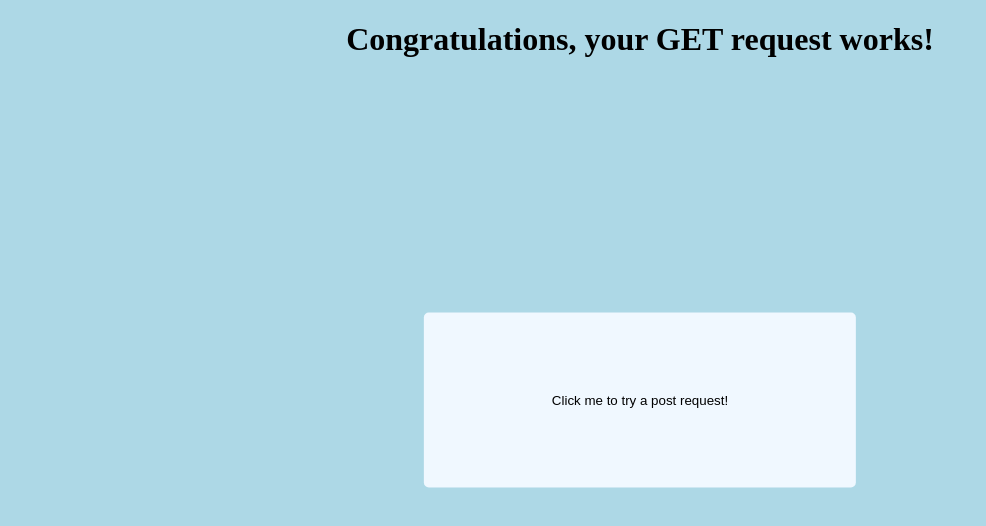
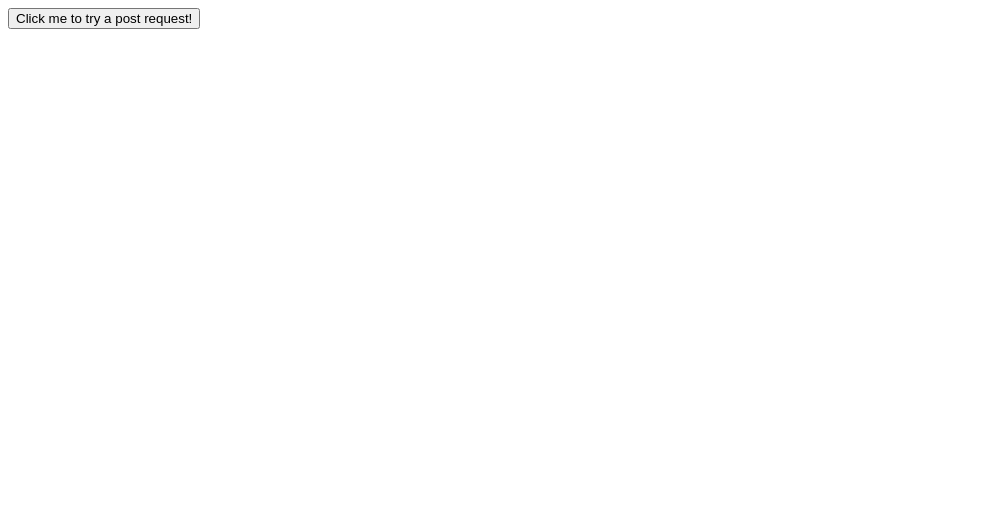
Before and after one commit to bobburgurs/js3, a website: page index.html in a window 1280 px wide. Shown: the whole page, without its empty margins (0-986 px from the left). Drawn offline with Linux system fonts and the light colour scheme.

Commit message:
Update index.html

```diff
--- a/index.html
+++ b/index.html
@@ -1,35 +1,3 @@
-<!DOCTYPE html>
-<html lang="en">
-  <head>
-    <meta charset="utf-8" />
-    <meta name="viewport" content="width=device-width, initial-scale=1" />
-    <title>Main Page</title>
-  </head>
-  <body>
-    <h1>
-      Congratulations, your GET request works!
-    </h1>
-    <form method="post" action="/">
-      <input type="submit" name="submit" value="Click me to try a post request!">
-    </form>
-    <style>
-      body {
-        background: lightblue;
-        text-align: center;
-      }
-      input {
-        position: absolute;
-        top: 50%;
-        left: 50%;
-        transform: translate(-50%,-50%);
-        background: aliceblue;
-        border: 0px solid white;
-        border-radius: 5px;
-        padding: 10vh 10vw;
-      }
-      input:hover {
-        opacity: 0.5;
-      }
-    </style>
-  </body>
-</html>
+<form method="post" action="/">
+  <input type="submit" name="submit" value="Click me to try a post request!">
+</form>
```
